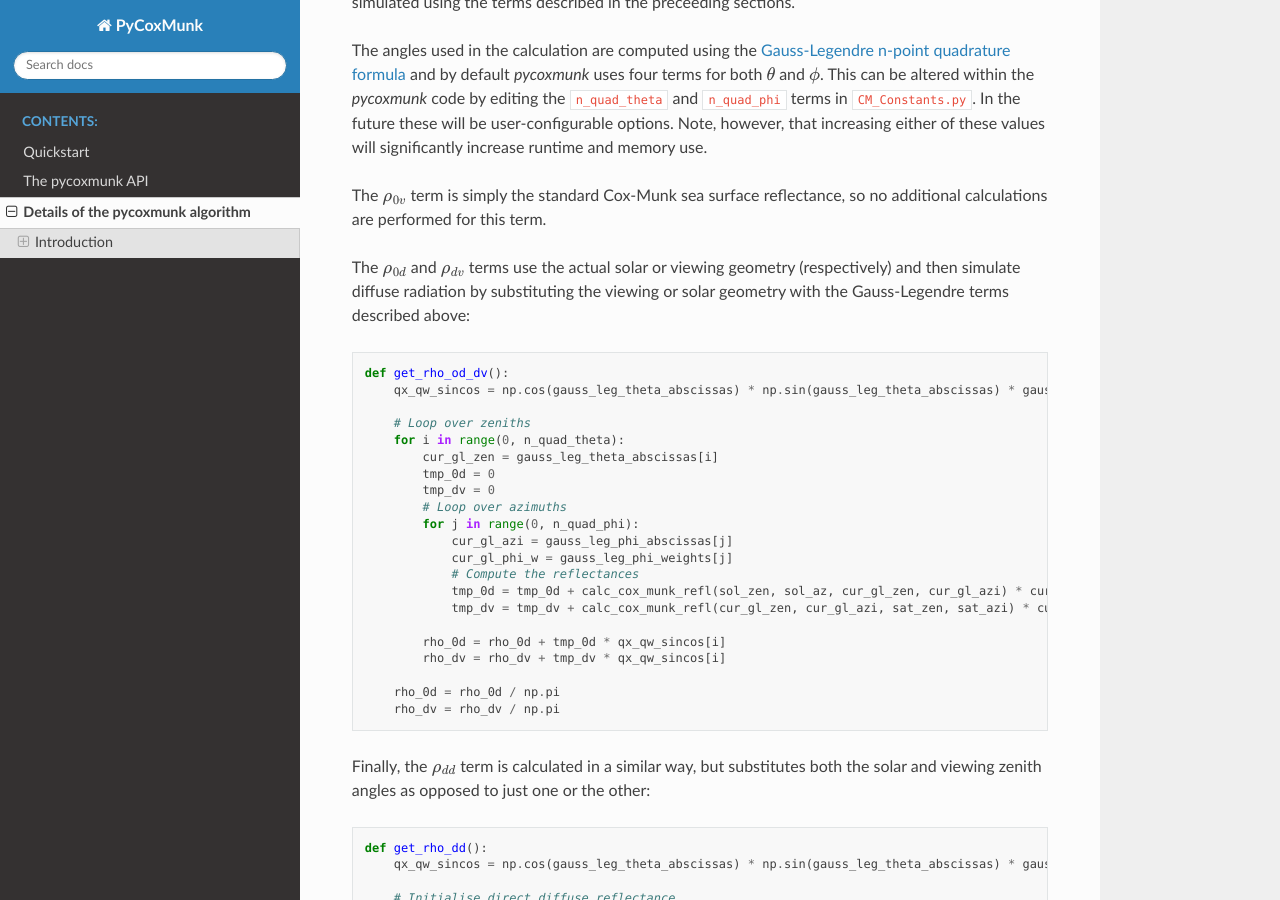
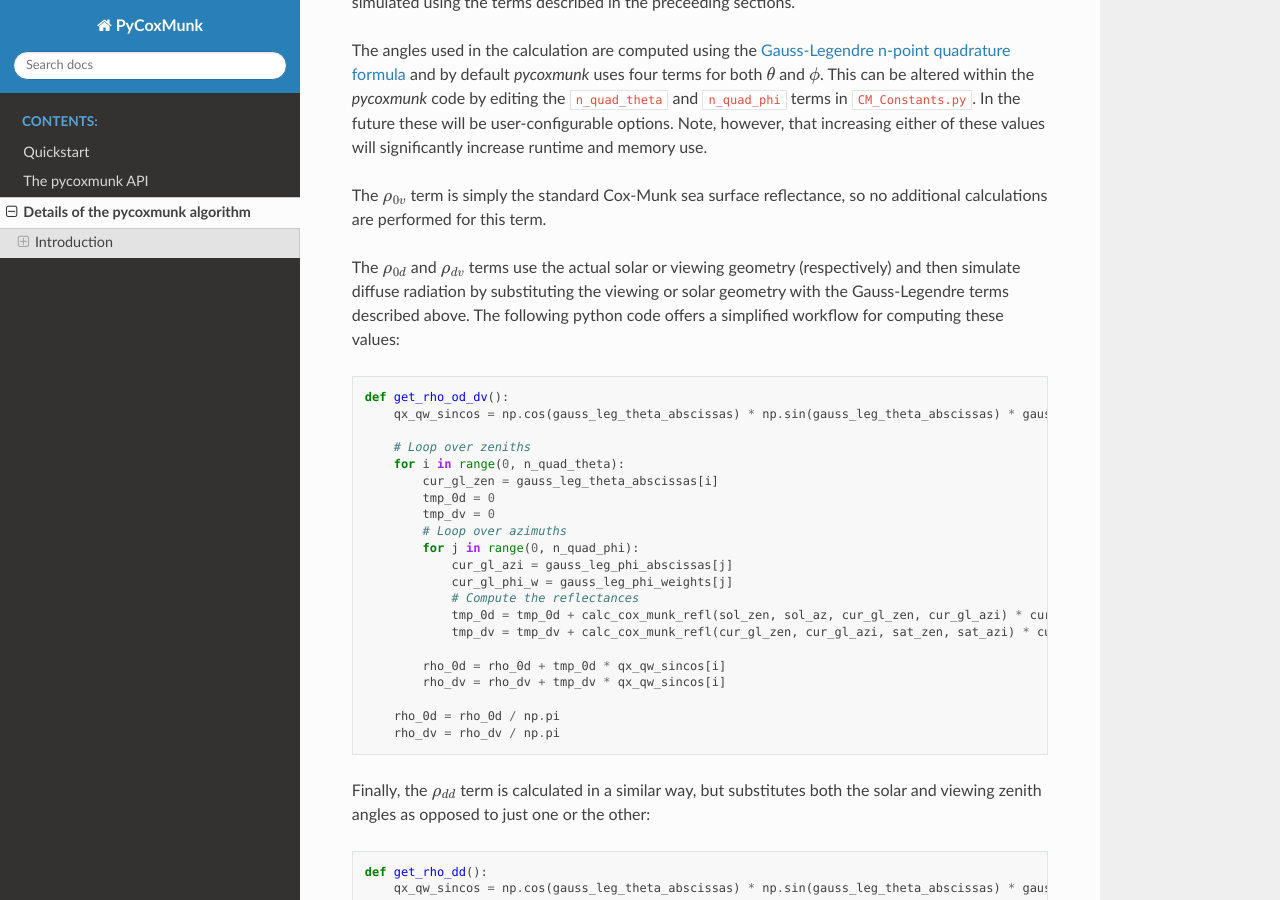
Before and after one commit to simonrp84/PyCoxMunk, a Sphinx documentation site: the page built from docs/pcm_technical.rst, in a window 1280 px wide and 900 px high, scrolled down 3202 px. Built offline with Sphinx 7.4.7 and the Read the Docs theme 2.0.0, drawn with Linux system fonts in a browser that asks for light colours.

Commit message:
Update technical docs for a bit more clarity on what the python code shows.

```diff
--- a/docs/pcm_technical.rst
+++ b/docs/pcm_technical.rst
@@ -162,7 +162,8 @@ The :math:`\rho_{0v}` term is simply the standard Cox-Munk sea surface reflectan
 performed for this term.
 
 The :math:`\rho_{0d}` and :math:`\rho_{dv}` terms use the actual solar or viewing geometry (respectively) and then
-simulate diffuse radiation by substituting the viewing or solar geometry with the Gauss-Legendre terms described above:
+simulate diffuse radiation by substituting the viewing or solar geometry with the Gauss-Legendre terms described above.
+The following python code offers a simplified workflow for computing these values:
 
 .. code-block:: python
 
```
